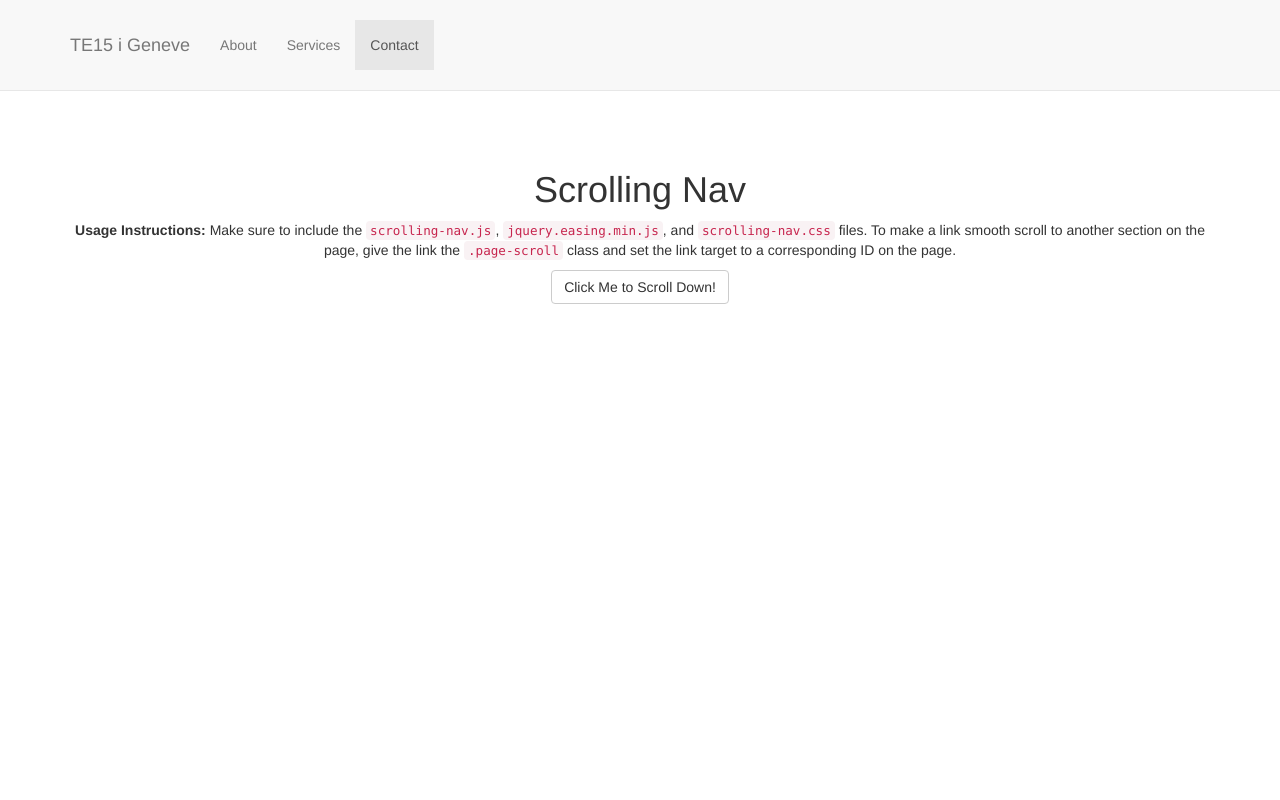
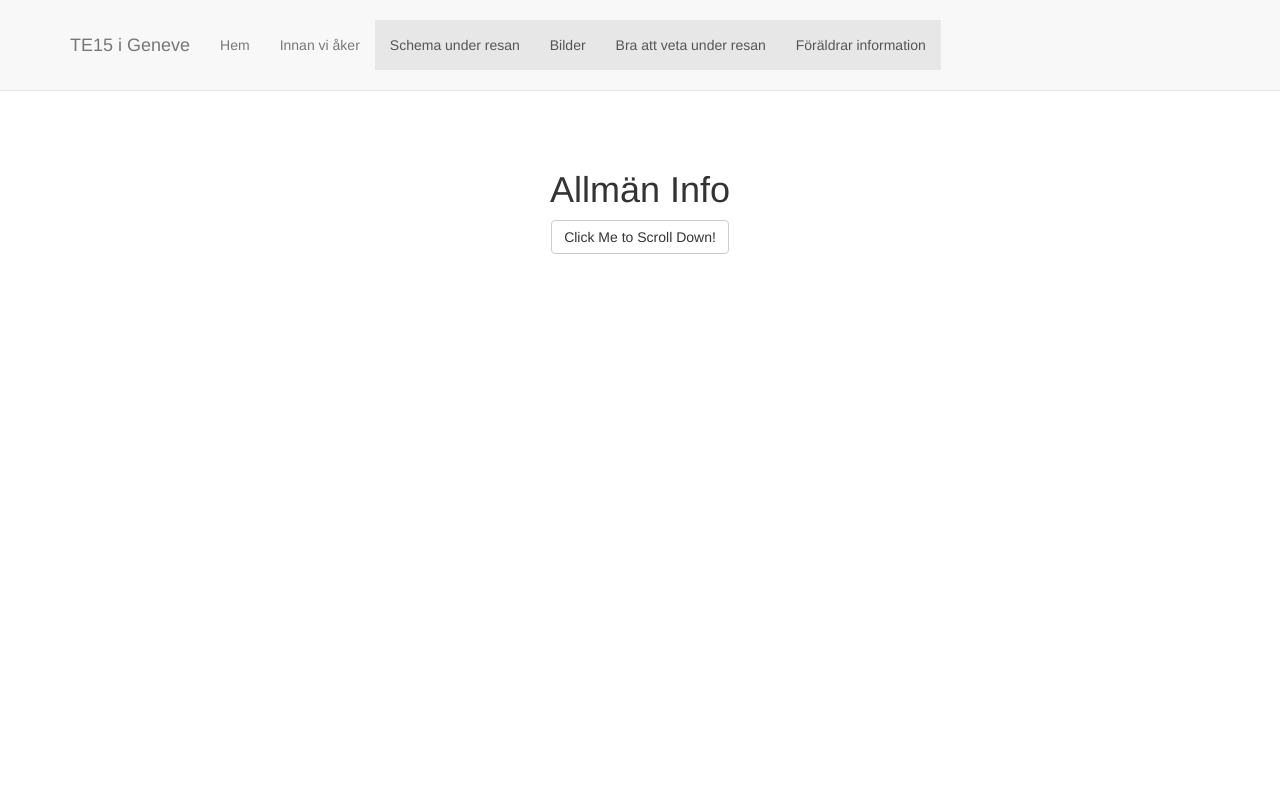
Before and after one commit to oskaryil/geneve-ssis, a plain HTML site: page index.html in a window 1280 px wide. Shown: the top 800 px of the page. Drawn offline with Linux system fonts and the light colour scheme.

Commit message:
Updated nav

```diff
--- a/index.html
+++ b/index.html
@@ -9,7 +9,7 @@
     <meta name="description" content="">
     <meta name="author" content="">
 
-    <title>Scrolling Nav - Start Bootstrap Template</title>
+    <title>Geneve</title>
 
     <!-- Bootstrap Core CSS -->
     <link href="assets/template/css/bootstrap.min.css" rel="stylesheet">
@@ -51,13 +51,22 @@
                         <a class="page-scroll" href="#page-top"></a>
                     </li>
                     <li>
-                        <a class="page-scroll" href="#about">About</a>
+                        <a class="page-scroll" href="#about">Hem</a>
                     </li>
                     <li>
-                        <a class="page-scroll" href="#services">Services</a>
+                        <a class="page-scroll" href="#services">Innan vi åker</a>
                     </li>
                     <li>
-                        <a class="page-scroll" href="#contact">Contact</a>
+                        <a class="page-scroll" href="#contact">Schema under resan</a>
+                    </li>
+                    <li>
+                        <a class="page-scroll" href="#contact">Bilder</a>
+                    </li>
+                    <li>
+                        <a class="page-scroll" href="#contact">Bra att veta under resan</a>
+                    </li>
+                    <li>
+                        <a class="page-scroll" href="#contact">Föräldrar information</a>
                     </li>
                 </ul>
             </div>
@@ -71,8 +80,8 @@
         <div class="container">
             <div class="row">
                 <div class="col-lg-12">
-                    <h1>Scrolling Nav</h1>
-                    <p><strong>Usage Instructions:</strong> Make sure to include the <code>scrolling-nav.js</code>, <code>jquery.easing.min.js</code>, and <code>scrolling-nav.css</code> files. To make a link smooth scroll to another section on the page, give the link the <code>.page-scroll</code> class and set the link target to a corresponding ID on the page.</p>
+                    <h1>Allmän Info</h1>
+                    <p></p>
                     <a class="btn btn-default page-scroll" href="#about">Click Me to Scroll Down!</a>
                 </div>
             </div>
```
